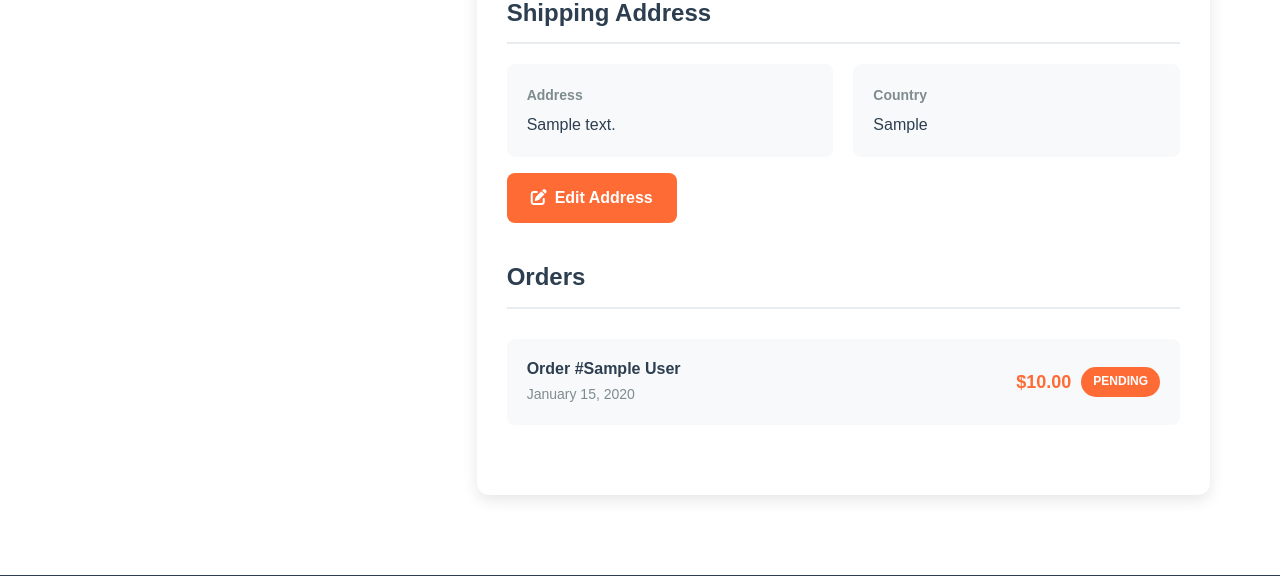
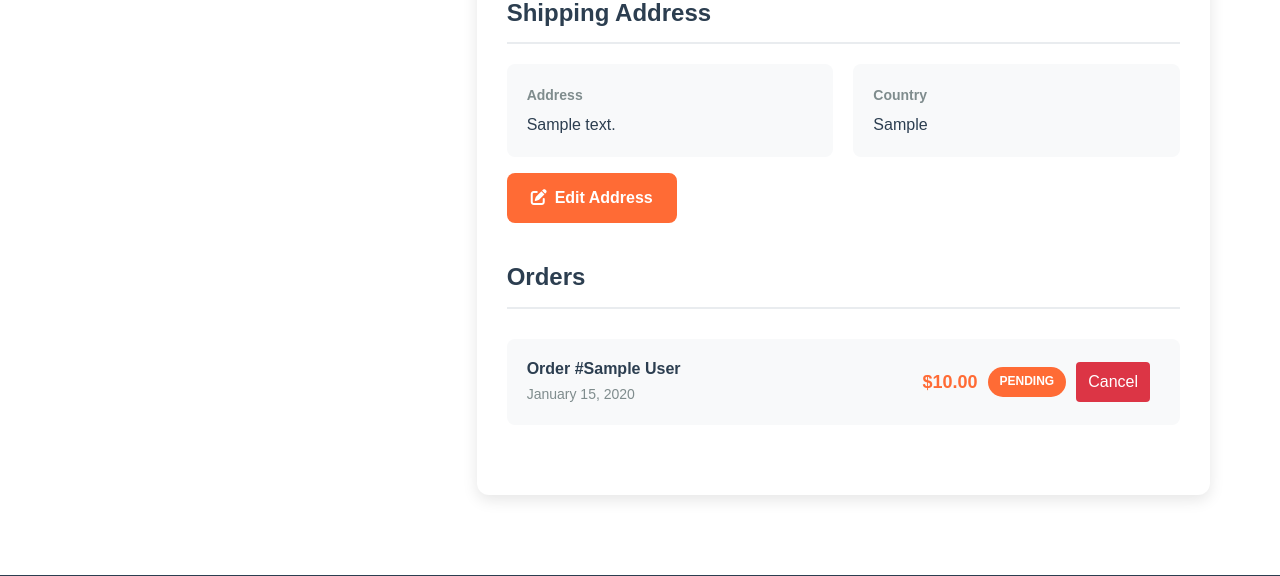
Before and after one commit to simeon-stamboliyski/DunkDistrict, a Django app: page /accounts/profile/ in a window 1280 px wide. Shown: the part 1063-1639 px from the top of the page. Run offline with Django 4.2, Linux system fonts and the light colour scheme; a user stored in the database is signed in; tables that the repository leaves empty hold one stand-in row (values such as "Sample post").

Commit message:
added cancel functionality for orders

```diff
--- a/apps/accounts/urls.py
+++ b/apps/accounts/urls.py
@@ -1,5 +1,5 @@
 from django.urls import path
-from .views import register_view, login_view, ProfileView, cart_view, load_all_orders, update_profile, update_address, update_quantity, remove_from_cart, add_to_cart, checkout
+from .views import register_view, login_view, ProfileView, cart_view, load_all_orders, update_profile, update_address, update_quantity, remove_from_cart, add_to_cart, checkout, cancel_order
 from django.contrib.auth.views import LogoutView
 
 urlpatterns = [
@@ -15,4 +15,5 @@ urlpatterns = [
     path('remove_from_cart/<int:item_id>/', remove_from_cart, name="remove_from_cart"),
     path('add_to_cart/', add_to_cart, name="add_to_cart"),
     path('checkout/', checkout, name="checkout"),
+    path("cancel-order/<int:order_id>/", cancel_order, name="cancel_order"),
 ]
--- a/apps/accounts/views.py
+++ b/apps/accounts/views.py
@@ -9,6 +9,7 @@ from django.views.decorators.http import require_POST
 from django.http import HttpResponseBadRequest
 from django.contrib.auth.decorators import login_required
 from django.shortcuts import redirect
+from django.views.decorators.csrf import csrf_protect
 import uuid
 from decimal import Decimal
 
@@ -220,3 +221,14 @@ def checkout(request):
     cart.items.all().delete()
 
     return redirect('common:home')
+
+@login_required
+@csrf_protect
+def cancel_order(request, order_id):
+    if request.method == "POST":
+        order = get_object_or_404(Order, id=order_id, profile=request.user.profile)
+        if order.status != "cancelled":
+            order.status = "cancelled"
+            order.save()
+        return redirect("accounts:profile")
+    return redirect("accounts:profile")
--- a/templates/profile.html
+++ b/templates/profile.html
@@ -134,14 +134,23 @@
                 </style>
                 <div class="orders-history" id="orders-history">
                     {% for order in orders %}
-                        <div class="order-item">
+                        <div class="order-item" style="display: flex; justify-content: space-between; align-items: center;">
                             <div class="order-info">
                                 <h6>Order #{{ order.name }}</h6>
                                 <div class="order-date">{{ order.created_at|date:"F j, Y" }}</div>
                             </div>
-                            <div class="order-right">
+                            <div class="order-right" style="display: flex; align-items: center; gap: 15px;">
                                 <div class="order-total">${{ order.total_cost }}</div>
                                 <span class="order-status status-{{ order.status }}">{{ order.status|capfirst }}</span>
+
+                                {% if order.status != 'cancelled' %}
+                                    <button
+                                        class="btn btn-danger cancel-order-btn"
+                                        data-order-id="{{ order.id }}"
+                                        data-order-name="Order #{{ order.name }}">
+                                        Cancel
+                                    </button>
+                                {% endif %}
                             </div>
                         </div>
                     {% empty %}
@@ -159,13 +168,124 @@
 
     </div>
 
+    <!-- Cancel Order Confirmation Modal -->
+    <div id="cancelOrderModal" class="modal" style="display:none;">
+        <div class="modal-content">
+            <h4>Cancel Order</h4>
+            <p>Are you sure you want to cancel <strong id="modalOrderName"></strong>?</p>
+            <form id="cancelOrderForm" method="post" action="">
+                {% csrf_token %}
+                <div class="modal-buttons">
+                    <button type="submit" class="btn btn-danger">Yes, Cancel Order</button>
+                    <button type="button" class="btn btn-secondary modal-cancel-btn">No, Keep Order</button>
+                </div>
+            </form>
+        </div>
+    </div>
 </div>
 
 <style>
     .hidden {
-    display: none !important;
+        display: none !important;
+    }
+
+    #cancelOrderModal {
+        position: fixed !important;
+        top: 0 !important; left: 0 !important;
+        width: 100vw !important;
+        height: 100vh !important;
+        background: rgba(0, 0, 0, 0.5) !important;
+        z-index: 1000 !important;
+
+        justify-content: center !important;
+        align-items: center !important;
+    }
+
+    #cancelOrderModal .modal-content {
+        background: white;
+        padding: 20px 30px;
+        border-radius: 8px;
+        max-width: 400px;
+        width: 90%;
+        box-shadow: 0 4px 12px rgba(0, 0, 0, 0.3);
+        position: relative;
+    }
+
+    .modal-close {
+        position: absolute;
+        top: 10px; right: 15px;
+        font-size: 18px;
+        font-weight: bold;
+        cursor: pointer;
+    }
+
+    .btn-danger {
+        background: #dc3545;
+        color: white;
+        padding: 8px 12px;
+        border: none;
+        border-radius: 4px;
+        margin-right: 10px;
+        cursor: pointer;
+    }
+
+    .btn-secondary {
+        background: #6c757d;
+        color: white;
+        padding: 8px 12px;
+        border: none;
+        border-radius: 4px;
+        cursor: pointer;
+    }
+
+    .modal-buttons {
+        display: flex !important;
+        gap: 10px !important;
+        margin-top: 20px !important;
+        flex-direction: row !important;
+        justify-content: flex-start !important;
+        flex-wrap: wrap !important;
+    }
+
+    .modal-buttons button {
+        flex: 0 0 auto !important;
+        width: auto !important;
+        display: inline-block !important;
+        max-width: none !important;
     }
 </style>
+
+<script>
+document.addEventListener("DOMContentLoaded", function() {
+    const modal = document.getElementById("cancelOrderModal");
+    const modalOrderName = document.getElementById("modalOrderName");
+    const cancelOrderForm = document.getElementById("cancelOrderForm");
+    const modalClose = modal.querySelector(".modal-close");
+    const modalCancelBtn = modal.querySelector(".modal-cancel-btn");
+
+    document.querySelectorAll(".cancel-order-btn").forEach(button => {
+        button.addEventListener("click", function() {
+            const orderId = this.dataset.orderId;
+            const orderName = this.dataset.orderName;
+
+            modalOrderName.textContent = orderName;
+            cancelOrderForm.action = `/accounts/cancel-order/${orderId}/`;
+
+            modal.style.display = "flex";
+        });
+    });
+
+    modalCancelBtn.addEventListener("click", (e) => {
+        e.preventDefault();
+        modal.style.display = "none";
+    });
+    window.addEventListener("click", e => {
+        if (e.target === modal) {
+            modal.style.display = "none";
+        }
+    });
+});
+</script>
 
 <script>
 document.getElementById('load-all-orders-btn')?.addEventListener('click', function() {
```
